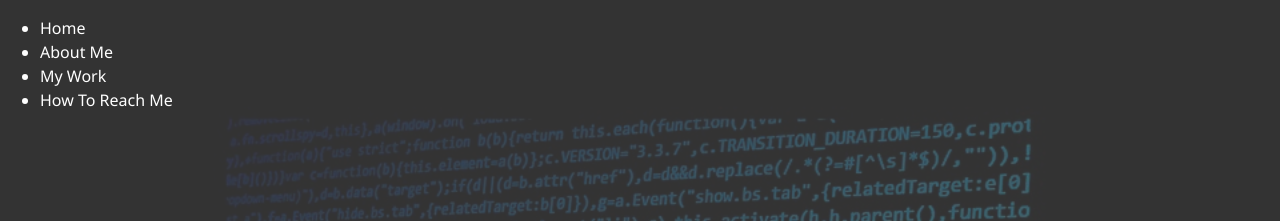
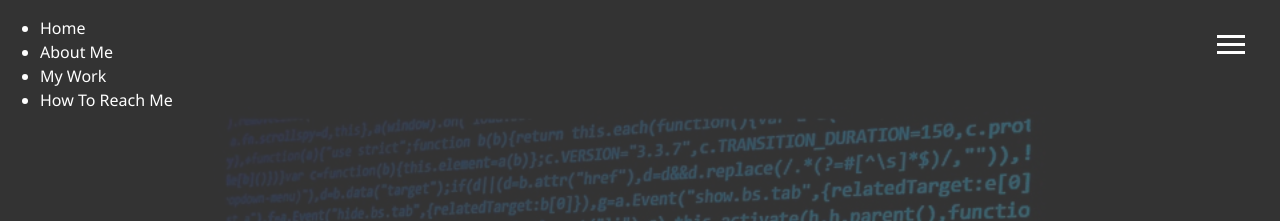
Before and after one commit to kholid-alfan-nur/kholid-alfan-nur.github.io, a website: page dist/index.html in a window 1280 px wide. Shown: the top 221 px of the page. Drawn offline with Linux system fonts and the light colour scheme.

Commit message:
added menu selectors in main.js

```diff
--- /dev/null
+++ b/scss/_menu.scss
@@ -0,0 +1,17 @@
+// menu button
+.menu-btn {
+    position: absolute;
+    z-index: 3;
+    right: 35px;
+    top: 35px;
+    cursor: pointer;
+    @include easeOut;
+
+    .btn-line{
+        width: 28px;
+        height: 3px;
+        margin: 0 0 5px 0;
+        background: #fff;
+        @include easeOut;
+    }
+}
--- a/scss/main.scss
+++ b/scss/main.scss
@@ -1,4 +1,5 @@
 @import 'config';
+@import 'menu';
 
 * {
   box-sizing: border-box;
```
Also changed, not shown: dist/css/main.css, dist/js/main.js.
